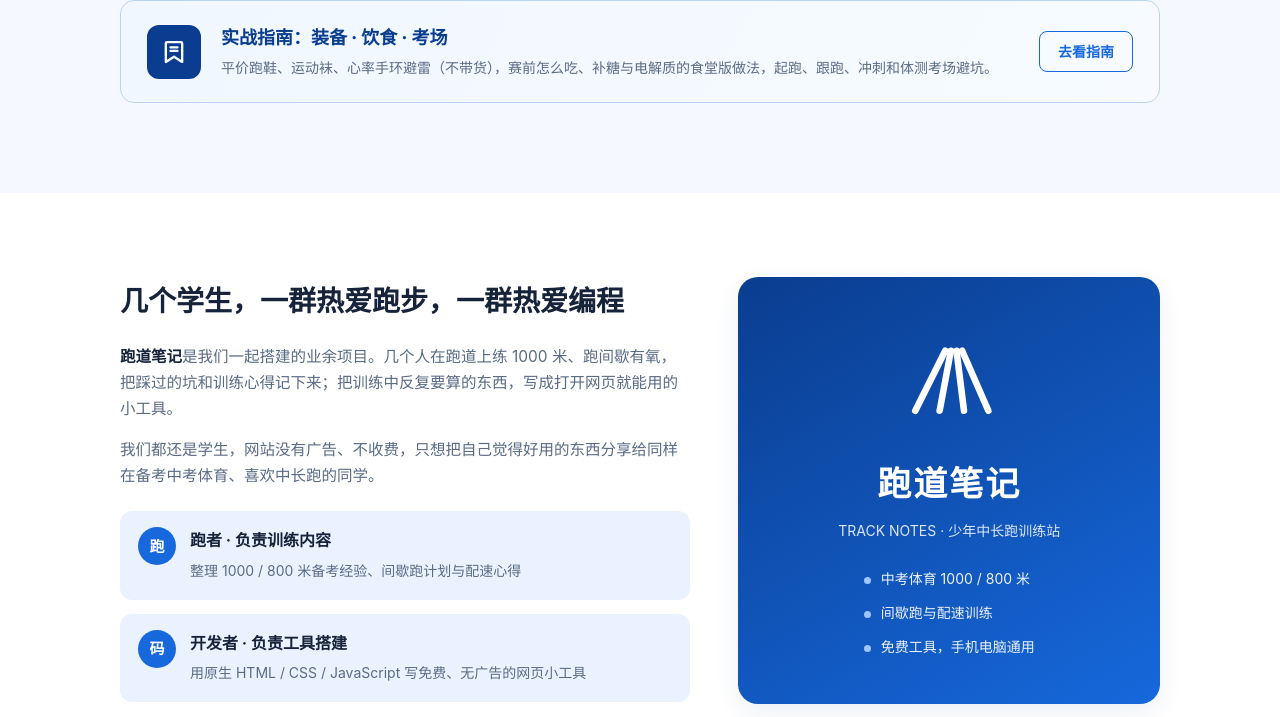
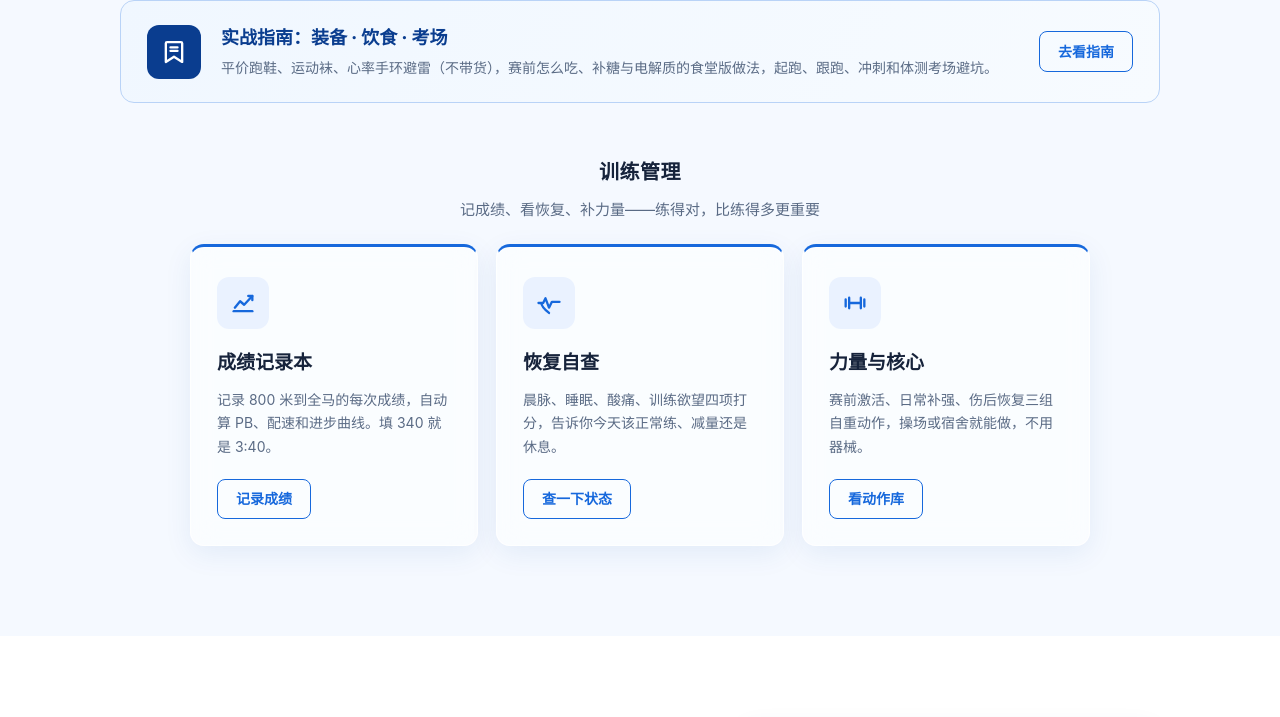
Before and after one commit to 959-ohd/-, a plain HTML site: page index.html in a window 1280 px wide. Shown: the part 1600-2317 px from the top of the page. Drawn offline with Linux system fonts and the light colour scheme.

Commit message:
feat: 首页补齐新页面入口与我的/打赏板块

```diff
--- a/index.html
+++ b/index.html
@@ -196,6 +196,9 @@ section{ scroll-margin-top:72px; }
 }
 .tool-card:hover .tool-go{ background:var(--blue); color:#fff; }
 
+/* 三列网格（训练管理区：成绩 / 恢复 / 力量），每个断点都能整除，不留孤行 */
+.tool-grid--3{ grid-template-columns:repeat(3,1fr); max-width:900px; margin:0 auto; }
+
 /* 知识库横幅入口（工具区下方全宽条） */
 .kb-entry{
   margin-top:26px; position:relative; z-index:1;
@@ -351,6 +354,8 @@ section{ scroll-margin-top:72px; }
 /* 用户在系统层面开启了“减弱动态效果”时，关闭所有过渡动画 */
 @media (max-width:1000px){
   .tool-grid{ grid-template-columns:repeat(2,1fr); max-width:640px; margin:0 auto; }
+  /* 三卡网格在窄屏必须走单列：2 列会留下「2+1」孤行 */
+  .tool-grid--3{ grid-template-columns:1fr; max-width:460px; }
 }
 @media (prefers-reduced-motion:reduce){
   html{ scroll-behavior:auto; }
@@ -389,6 +394,7 @@ section{ scroll-margin-top:72px; }
       <a href="#tools">跑步工具</a>
       <a href="knowledge.html">训练知识</a>
       <a href="training-notes.html">训练笔记</a>
+      <a href="records.html">成绩记录</a>
       <a href="#about">关于我们</a>
       <a href="#contact">定制服务</a>
       <a href="account.html">我的</a>
@@ -541,6 +547,47 @@ section{ scroll-margin-top:72px; }
       </span>
       <span class="kb-go">去看指南</span>
     </a>
+
+    <!-- ===== 训练管理：成绩 / 恢复 / 力量（三卡一行） ===== -->
+    <div class="sec-head reveal" style="margin:52px 0 22px;">
+      <h2 style="font-size:20px;">训练管理</h2>
+      <p>记成绩、看恢复、补力量——练得对，比练得多更重要</p>
+    </div>
+
+    <div class="tool-grid tool-grid--3">
+      <!-- 成绩记录本 -->
+      <a class="tool-card reveal" href="records.html">
+        <div class="tool-icon">
+          <!-- 上升折线图标：成绩趋势 -->
+          <svg viewBox="0 0 24 24"><path d="M4 19h16"/><path d="M5 16l4.5-5.5 3.5 3L20 6"/><path d="M16.5 6H20v3.5"/></svg>
+        </div>
+        <h3>成绩记录本</h3>
+        <p>记录 800 米到全马的每次成绩，自动算 PB、配速和进步曲线。填 340 就是 3:40。</p>
+        <span class="tool-go">记录成绩</span>
+      </a>
+
+      <!-- 恢复自查 -->
+      <a class="tool-card reveal" href="recovery.html">
+        <div class="tool-icon">
+          <!-- 心形脉搏图标：恢复状态 -->
+          <svg viewBox="0 0 24 24"><path d="M3 12h4l2-4 3 8 2.5-5H21"/><path d="M12 20.5c-4-3.2-6.5-5.6-6.5-8.3"/></svg>
+        </div>
+        <h3>恢复自查</h3>
+        <p>晨脉、睡眠、酸痛、训练欲望四项打分，告诉你今天该正常练、减量还是休息。</p>
+        <span class="tool-go">查一下状态</span>
+      </a>
+
+      <!-- 力量与核心 -->
+      <a class="tool-card reveal" href="strength.html">
+        <div class="tool-icon">
+          <!-- 哑铃图标：力量训练 -->
+          <svg viewBox="0 0 24 24"><path d="M4 9v6M7 7.5v9M17 7.5v9M20 9v6"/><path d="M7 12h10"/></svg>
+        </div>
+        <h3>力量与核心</h3>
+        <p>赛前激活、日常补强、伤后恢复三组自重动作，操场或宿舍就能做，不用器械。</p>
+        <span class="tool-go">看动作库</span>
+      </a>
+    </div>
   </div>
 </section>
 
@@ -630,6 +677,9 @@ section{ scroll-margin-top:72px; }
         <p><a href="warmup.html">热身拉伸</a></p>
         <p><a href="guide.html">实战指南</a></p>
         <p><a href="plan-generator.html">训练计划</a></p>
+        <p><a href="records.html">成绩记录本</a></p>
+        <p><a href="recovery.html">恢复自查</a></p>
+        <p><a href="strength.html">力量与核心</a></p>
         <p><a href="checkin.html">跑步打卡</a></p>
         <p><a href="account.html">我的数据 / 备份</a></p>
       </div>
```
